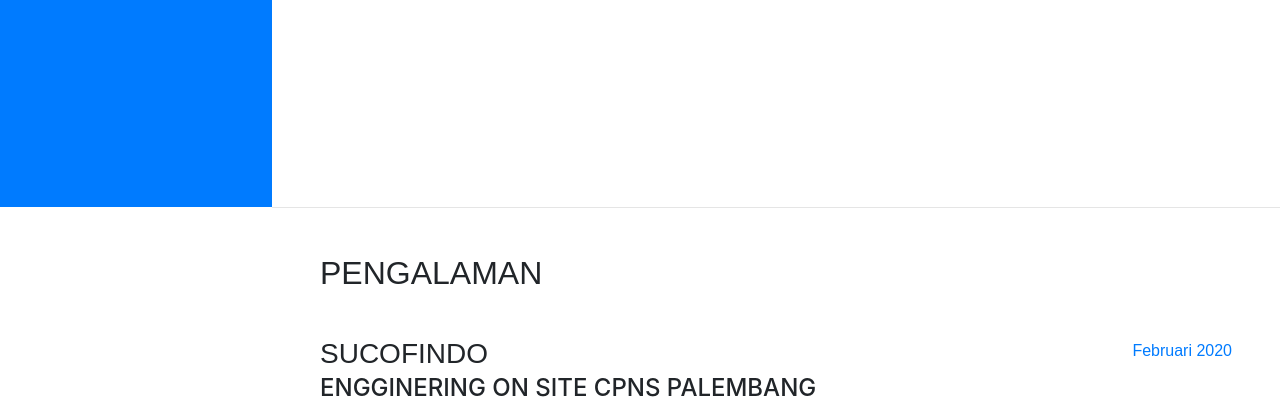
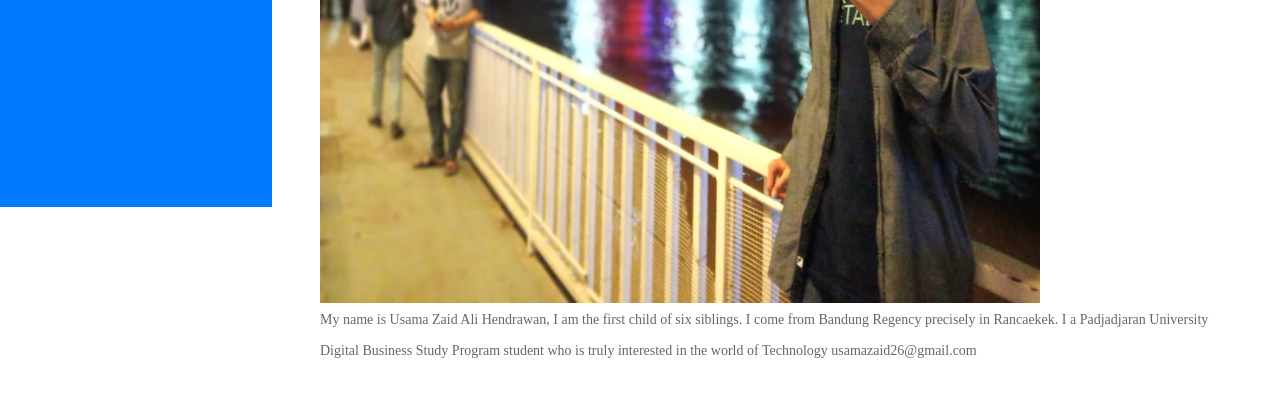
Before and after one commit to usamazaid17/dudung, a plain HTML site: page index.html in a window 1280 px wide. Shown: the part 593-1001 px from the top of the page. Drawn offline with Linux system fonts and the light colour scheme; a web font is replaced by a local one.

Commit message:
Update index.html

```diff
--- a/index.html
+++ b/index.html
@@ -75,8 +75,9 @@
 
         </div>
 
-	<img alt="Usama Zaid Ali Hendrawan.img" src="img/fotoku.jpg" height="720" width="720" />
-        <p class="lead mb-5">My name is Usama Zaid Ali Hendrawan, I am the first child of six siblings. I come from Bandung Regency precisely in Rancaekek. I a Padjadjaran University Digital Business Study Program student who is truly interested in the world of Technology<a href="mailto:usamazaid26@gmail.com">usamazaid26@gmail.com</a></p>
+	<img alt="Usama Zaid Ali Hendrawan.img" src="img/fotoku.jpeg" height="720" width="720" />
+        <p class="lead mb-5"><a>My name is Usama Zaid Ali Hendrawan, I am the first child of six siblings. I come from Bandung Regency precisely in Rancaekek. I a Padjadjaran University Digital Business Study Program student who is truly interested in the world of Technology </a>
+	    <a href="mailto:usamazaid26@gmail.com">usamazaid26@gmail.com</a></p>
 
         <div class="social-icons">
 
```
